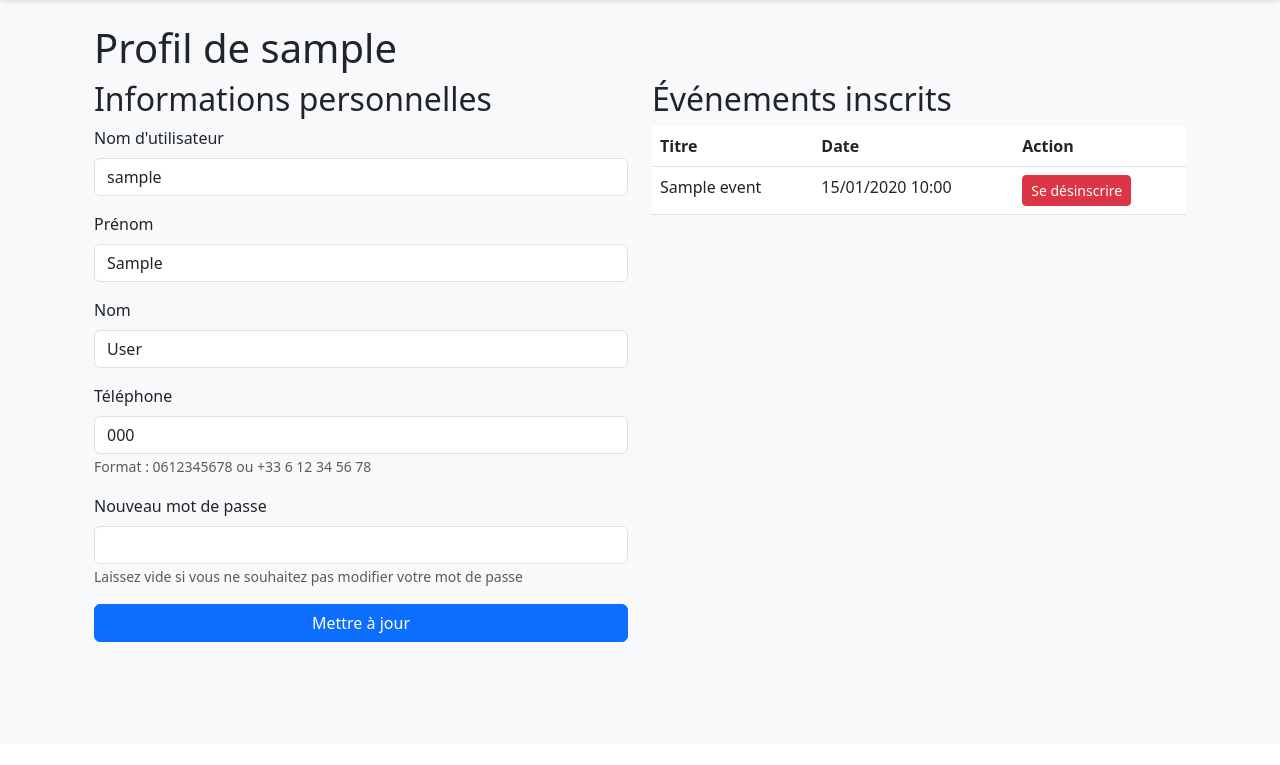
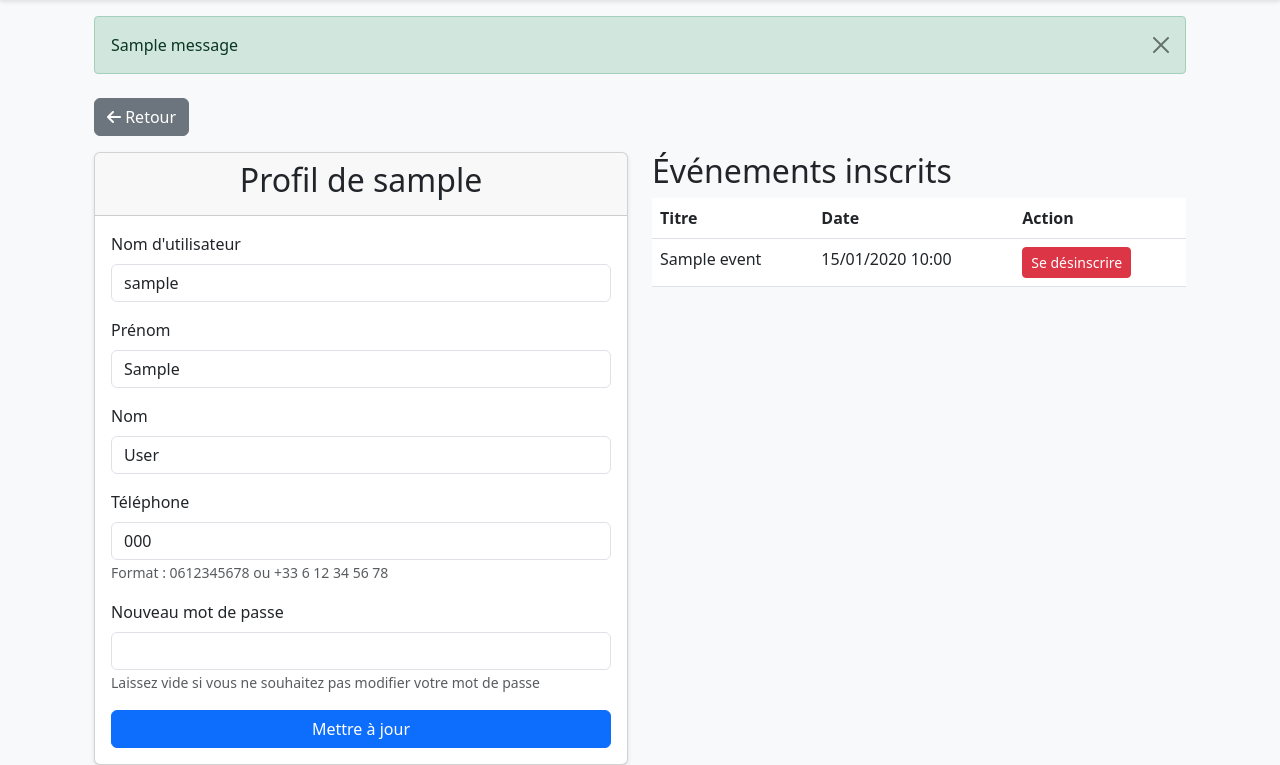
Before and after one commit to pogoparis/event-calendar, a Flask app: page /profile in a window 1280 px wide. Shown: the part 56-821 px from the top of the page. Before the commit the page ends 698 px from the top, so only its background shows below. Run offline with Flask 3, Linux system fonts and the light colour scheme; a user stored in the database is signed in; tables that the repository leaves empty hold one stand-in row (values such as "Sample post"); one stand-in notice (Sample message) is shown.

```diff
--- a/config.py
+++ b/config.py
@@ -10,7 +10,7 @@ class Config:
 
     # Autres configurations
     SECRET_KEY = os.environ.get('SECRET_KEY', 'default_secret_key')
-    SQLALCHEMY_DATABASE_URI = os.environ.get('DATABASE_URL', 'sqlite:///event_manager.db')
+    SQLALCHEMY_DATABASE_URI = 'sqlite:///event_manager.db'
     SQLALCHEMY_TRACK_MODIFICATIONS = False
 
     # Configuration de sécurité
--- a/templates/base.html
+++ b/templates/base.html
@@ -72,12 +72,14 @@
     <div class="container mt-3">
         {% with messages = get_flashed_messages(with_categories=true) %}
             {% if messages %}
-                {% for category, message in messages %}
-                    <div class="alert alert-{{ category }} alert-dismissible fade show" role="alert">
-                        {{ message }}
-                        <button type="button" class="btn-close" data-bs-dismiss="alert" aria-label="Close"></button>
-                    </div>
-                {% endfor %}
+                <div class="container mt-3">
+                    {% for category, message in messages %}
+                        <div class="alert alert-{{ category }} alert-dismissible fade show position-relative" role="alert">
+                            {{ message }}
+                            <button type="button" class="btn-close position-absolute top-50 end-0 translate-middle-y" data-bs-dismiss="alert" aria-label="Close"></button>
+                        </div>
+                    {% endfor %}
+                </div>
             {% endif %}
         {% endwith %}
     </div>
@@ -86,19 +88,30 @@
         {% block content %}{% endblock %}
     </div>
 
-    <script src="https://cdn.jsdelivr.net/npm/bootstrap@5.3.0/dist/js/bootstrap.bundle.min.js"></script>
+    <script src="https://cdn.jsdelivr.net/npm/bootstrap@5.2.3/dist/js/bootstrap.bundle.min.js"></script>
+
+    <script>
+        document.addEventListener('DOMContentLoaded', function() {
+            // Initialisation des tooltips Bootstrap
+            var tooltipTriggerList = [].slice.call(document.querySelectorAll('[data-bs-toggle="tooltip"]'))
+            var tooltipList = tooltipTriggerList.map(function (tooltipTriggerEl) {
+                return new bootstrap.Tooltip(tooltipTriggerEl)
+            });
+        });
+    </script>
+    <script src="https://code.jquery.com/jquery-3.6.0.min.js"></script>
+    <style>
+    .alert-persistent {
+        transition: opacity 0.5s ease-in-out;
+        opacity: 1;
+    }
+    .alert-persistent.fade {
+        opacity: 0;
+    }
+    </style>
 
     {% block google_maps_script %}{% endblock %}
 
     {% block scripts %}{% endblock %}
-    <script src="https://code.jquery.com/jquery-3.6.0.min.js"></script>
-    <script>
-        $(document).ready(function() {
-            // Fadeout des messages flash après 5 secondes
-            $('.alert').delay(5000).fadeOut(1500, function() {
-                $(this).remove();
-            });
-        });
-    </script>
 </body>
 </html>
--- a/templates/index.html
+++ b/templates/index.html
@@ -2,7 +2,6 @@
 
 {% block content %}
 <div class="container mt-4">
-    <h1 class="mb-4">Événements PogoParis</h1>
 
     {% if upcoming_events %}
     <div class="row mb-4">
--- a/templates/login.html
+++ b/templates/login.html
@@ -1,11 +1,14 @@
 {% extends "base.html" %}
 
 {% block content %}
+<div class="container mt-4">
     <div class="row justify-content-center">
         <div class="col-md-6">
             <div class="card">
+                <div class="card-header">
+                    <h2 class="text-center">Connexion</h2>
+                </div>
                 <div class="card-body">
-                <h2 class="card-title text-center mb-4">Connexion</h2>
                     <form method="POST">
                         {% if form.csrf_token %}
                             {{ form.csrf_token }}
@@ -29,4 +32,5 @@
             </div>
         </div>
     </div>
+</div>
 {% endblock %}
--- a/templates/profile.html
+++ b/templates/profile.html
@@ -1,12 +1,22 @@
 {% extends "base.html" %}
 
 {% block content %}
-<div class="container mt-4">
-    <h1>Profil de {{ user.username }}</h1>
+<div class="container mt-4 position-relative">
+    <div class="row mb-3 align-items-center">
+        <div class="col-2">
+            <a href="{{ url_for('index') }}" class="btn btn-secondary">
+                <i class="fas fa-arrow-left"></i> Retour
+            </a>
+        </div>
+    </div>
 
     <div class="row">
         <div class="col-md-6">
-            <h2>Informations personnelles</h2>
+            <div class="card">
+                <div class="card-header">
+                    <h2 class="text-center">Profil de {{ user.username }}</h2>
+                </div>
+                <div class="card-body">
                     <form method="POST">
                         {{ form.hidden_tag() }}
                         {{ form.csrf_token }}
@@ -50,6 +60,8 @@
                         </div>
                     </form>
                 </div>
+            </div>
+        </div>
 
         <div class="col-md-6">
             <h2>Événements inscrits</h2>
--- a/templates/register.html
+++ b/templates/register.html
@@ -2,6 +2,11 @@
 
 {% block content %}
 <div class="container mt-4">
+    <div class="row">
+        <div class="col-md-12">
+        </div>
+    </div>
+
     <div class="row justify-content-center">
         <div class="col-md-6">
             <div class="card">
```
Also changed, not shown: migrations/versions/a1473a8987a6_add_is_super_admin_column_to_user.py (deleted, +0 -32 lines), migrations/versions/b70dbd9207de_initial_migration.py (renamed from migrations/versions/ce04b837bedb_initial_migration.py, +4 -3 lines), templates/create_event.html (+9 -1 lines), templates/errors/unexpected.html (added, +31 -0 lines), tests/test_email_validation.py (added, +46 -0 lines), static/uploads/events/38a9c2da-294e-4fee-867f-6a916dfd5c17_6699204263141549280.jpg.jpeg (added), static/uploads/events/f94fe056-0332-4d7e-98b6-fa9e3f3b257d_8578410723989014047.jpg.jpeg (added). Lines whose indentation alone changed are shown as unchanged.
